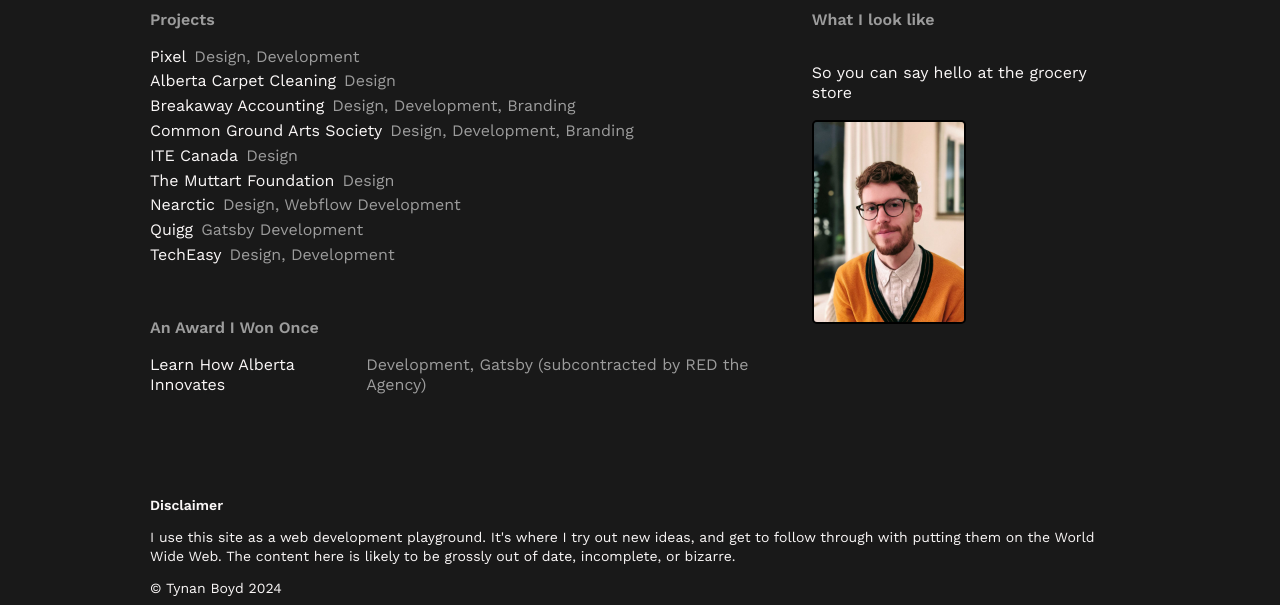
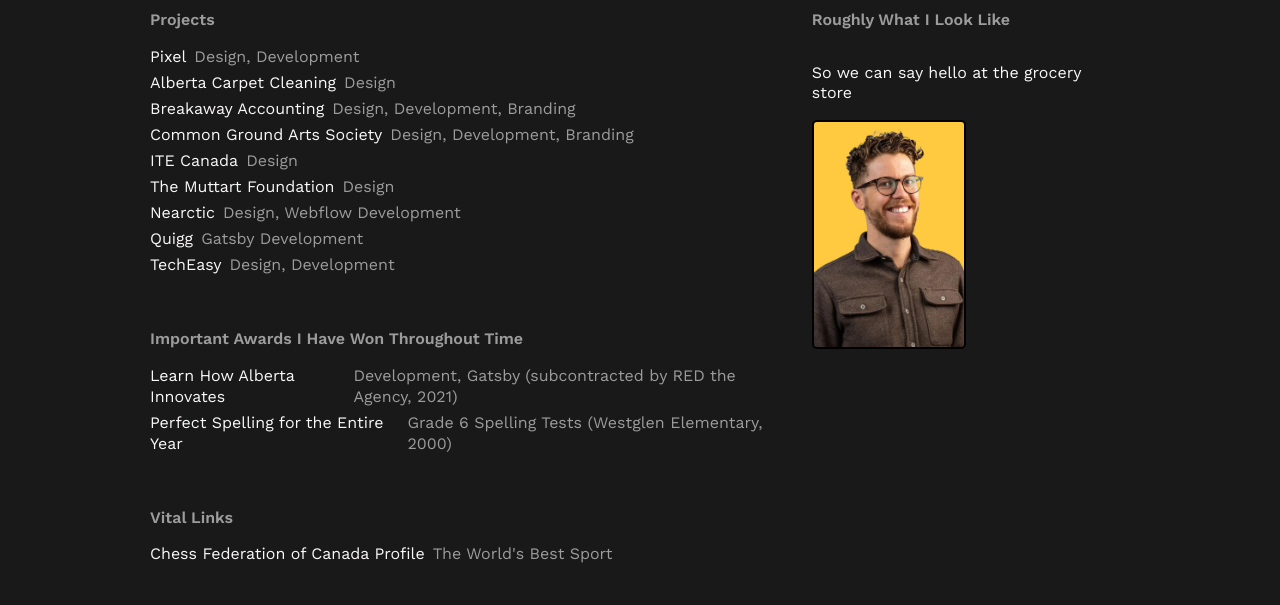
Before and after one commit to tynanboyd/tynanboyd-tynanboyd-com-gatsby, a Gatsby site: page /portfolio in a window 1280 px wide. Shown: the part 172-777 px from the top of the page. Built offline with nearby package versions, Linux system fonts and the light colour scheme; Gatsby itself is replaced by a stand-in of ours.

Commit message:
adds ProjectList component

```diff
--- /dev/null
+++ b/src/components/ProjectList.js
@@ -0,0 +1,78 @@
+import React from 'react';
+import { Link } from 'gatsby';
+import styled from 'styled-components';
+
+const ListStyles = styled.ul`
+  margin-top: 0;
+  margin-bottom: 3rem;
+
+  li {
+    display: flex;
+    gap: 0.5rem;
+    margin-bottom: 1rem;
+
+    @media (min-width: 601px) {
+      margin-bottom: 0.33rem;
+    }
+  }
+
+  .d-flex {
+    display: flex;
+  }
+
+  .flex-column {
+    flex-direction: column;
+  }
+
+  .d-desktop-row {
+    @media (min-width: 601px) {
+      flex-direction: row;
+    }
+  }
+
+  a,
+  .no-link {
+    color: var(--white);
+    text-decoration: none;
+    display: flex;
+
+    &:hover {
+      color: var(--yellow);
+    }
+
+    @media (min-width: 601px) {
+      gap: 0.5rem;
+    }
+  }
+
+  .description {
+    color: var(--grey);
+  }
+`;
+
+const ProjectList = ({ items }) => (
+  <ListStyles>
+    {items.map((item, index) => (
+      <li key={index}>
+        {item.url ? (
+          <a
+            target="_blank"
+            className="d-flex flex-column d-desktop-row"
+            rel="noopener noreferrer"
+            href={item.url}
+          >
+            <span>{item.name}</span>
+            <span className="description">{item.description}</span>
+          </a>
+        ) : (
+          <div className="d-flex flex-column d-desktop-row no-link">
+            <span>{item.name}</span>
+            <span className="description">{item.description}</span>
+          </div>
+        )}
+      </li>
+    ))}
+  </ListStyles>
+);
+
+export default ProjectList;
--- a/src/pages/portfolio.js
+++ b/src/pages/portfolio.js
@@ -2,6 +2,7 @@
 import { Link } from 'gatsby';
 import { StaticImage } from 'gatsby-plugin-image';
 import styled from 'styled-components';
+import ProjectList from '../components/ProjectList';
 import SEO from '../components/seo';
 
 const StyledMain = styled.main`
@@ -9,30 +10,6 @@
     font-size: 1rem;
     color: var(--grey);
     margin-bottom: 1rem;
-  }
-`;
-
-const ProjectList = styled.ul`
-  margin-top: 0;
-  margin-bottom: 3rem;
-
-  li {
-    display: flex;
-    gap: 0.5rem;
-    margin-bottom: 0.25rem;
-  }
-
-  span {
-    color: var(--grey);
-  }
-
-  a {
-    color: var(--white);
-    text-decoration: none;
-
-    &:hover {
-      color: var(--yellow);
-    }
   }
 `;
 
@@ -49,7 +26,7 @@
     }
   }
 
-  @media (min-width: 601px) {
+  @media (min-width: 768px) {
     flex-direction: row;
   }
 
@@ -80,6 +57,75 @@
   }
 `;
 
+const projects = [
+  {
+    url: 'https://wearepixel.ca',
+    name: 'Pixel',
+    description: 'Design, Development',
+  },
+  {
+    url: 'https://albertacarpetcleaning.ca',
+    name: 'Alberta Carpet Cleaning',
+    description: 'Design',
+  },
+  {
+    url: 'https://breakawayaccounting.ca',
+    name: 'Breakaway Accounting',
+    description: 'Design, Development, Branding',
+  },
+  {
+    url: 'https://commongroundarts.ca',
+    name: 'Common Ground Arts Society',
+    description: 'Design, Development, Branding',
+  },
+  {
+    url: 'https://itecanada.org',
+    name: 'ITE Canada',
+    description: 'Design',
+  },
+  {
+    url: 'https://muttart.org',
+    name: 'The Muttart Foundation',
+    description: 'Design',
+  },
+  {
+    url: 'https://nireit.com',
+    name: 'Nearctic',
+    description: 'Design, Webflow Development',
+  },
+  {
+    url: 'https://quigg.com/',
+    name: 'Quigg',
+    description: 'Gatsby Development',
+  },
+  {
+    url: 'https://techeasy.ca/',
+    name: 'TechEasy',
+    description: 'Design, Development',
+  },
+];
+
+const awards = [
+  {
+    url: 'https://awards.adclubedm.com/category/2021/creative-awards/website-under-50/#alberta-innovates-learn-how-website',
+    name: 'Learn How Alberta Innovates',
+    description: 'Development, Gatsby (subcontracted by RED the Agency, 2021)',
+  },
+  {
+    url: '',
+    name: 'Perfect Spelling for the Entire Year',
+    description: 'Grade 6 Spelling Tests (Westglen Elementary, 2000)',
+  },
+];
+
+const otherLinks = [
+  {
+    url: 'https://www.chess.ca/en/ratings/p/?id=184846',
+    name: 'Chess Federation of Canada Profile',
+    description: `The World's Best Sport`,
+  },
+];
+
 export default function PortfolioPage() {
   return (
     <>
@@ -89,83 +135,20 @@
         <Columns>
           <div className="column column--1">
             <h2>Projects</h2>
-            <ProjectList>
-              <li>
-                <a target="_blank" href="https://wearepixel.ca">
-                  Pixel
-                </a>
-                <span>Design, Development</span>
-              </li>
-              <li>
-                <a target="_blank" href="https://albertacarpetcleaning.ca">
-                  Alberta Carpet Cleaning
-                </a>
-                <span>Design</span>
-              </li>
-              <li>
-                <a target="_blank" href="https://breakawayaccounting.ca">
-                  Breakaway Accounting
-                </a>
-                <span>Design, Development, Branding</span>
-              </li>
-              <li>
-                <a target="_blank" href="https://commongroundarts.ca">
-                  Common Ground Arts Society
-                </a>
-                <span>Design, Development, Branding</span>
-              </li>
-              <li>
-                <a target="_blank" href="https://itecanada.org">
-                  ITE Canada
-                </a>
-                <span>Design</span>
-              </li>
-              <li>
-                <a target="_blank" href="https://muttart.org">
-                  The Muttart Foundation
-                </a>
-                <span>Design</span>
-              </li>
-              <li>
-                <a target="_blank" href="https://nireit.com">
-                  Nearctic
-                </a>
-                <span>Design, Webflow Development</span>
-              </li>
-              <li>
-                <a target="_blank" href="https://quigg.com/">
-                  Quigg
-                </a>
-                <span>Gatsby Development</span>
-              </li>
-              <li>
-                <a target="_blank" href="https://techeasy.ca/">
-                  TechEasy
-                </a>
-                <span>Design, Development</span>
-              </li>
-            </ProjectList>
-            <h2>An Award I Won Once</h2>
-            <ProjectList>
-              <ul>
-                <li>
-                  <a href="https://awards.adclubedm.com/category/2021/creative-awards/website-under-50/#alberta-innovates-learn-how-website">
-                    Learn How Alberta Innovates
-                  </a>
-                  <span>
-                    Development, Gatsby (subcontracted by RED the Agency)
-                  </span>
-                </li>
-              </ul>
-            </ProjectList>
+            <ProjectList items={projects} />
+            <h2>Important Awards I Have Won Throughout Time</h2>
+            <ProjectList items={awards}></ProjectList>
+            <h2>Vital Links</h2>
+            <ProjectList items={otherLinks}></ProjectList>
           </div>
           <div className="column column--2">
-            <h2>What I look like</h2>
-            <p>So you can say hello at the grocery store</p>
+            <h2>Roughly What I Look Like</h2>
+            <p>So we can say hello at the grocery store</p>
             <StaticImage
               className="headshot"
-              src="../assets/images/tynan-boyd.jpg"
-              alt="Tynan Boyd, wearing glasses and an orange cardigan with a collared shirt"
+              src="../assets/images/tynan-boyd-yellow.jpg"
+              title="Nice to meet you."
+              alt="Tynan Boyd, wearing glasses and an brown collared button-up sweater jacket, AKA a 'shacket'"
               placeholder="blurred"
               width={600}
             />
```
Also changed, not shown: src/assets/images/tynan-boyd-yellow.jpg (added).
